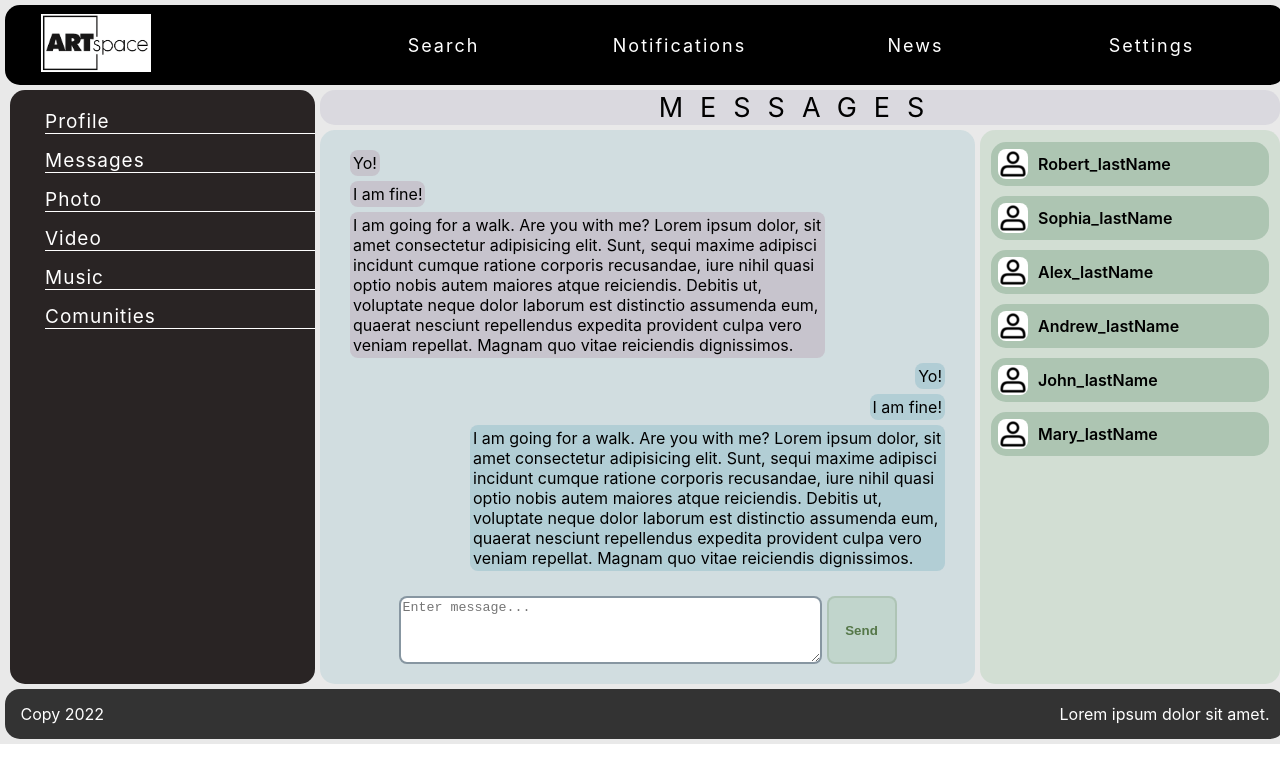
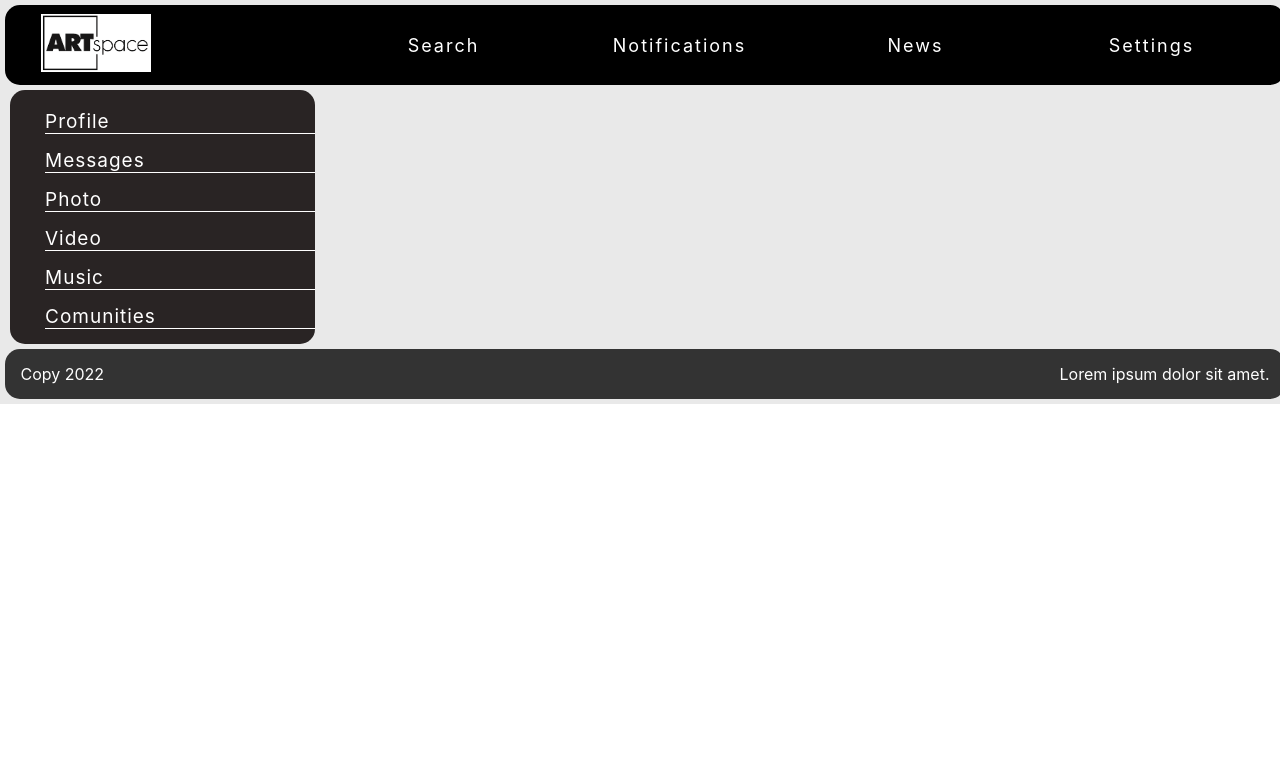
Before and after one commit to nym-tmn/react_project_social_network, a React (Create React App) app: page / in a window 1280 px wide. Shown: the top 782 px of the page. Built offline with nearby package versions, Linux system fonts and the light colour scheme.

Commit message:
Add paths for Projects, Followers, Folowings

```diff
--- a/src/App.js
+++ b/src/App.js
@@ -35,7 +35,7 @@ const App = (props) => {
 								followers={props.state.profilePage}
 								followings={props.state.profilePage}
 								projects={props.state.profilePage}/>} />
-							<Route path='*' element={<Dialogs
+							<Route path='/dialogs' element={<Dialogs
 								dialogItem={props.state.dialogsPage}
 								messageToMe={props.state.dialogsPage}
 								messageFromMe={props.state.dialogsPage} />} />
--- a/src/components/Dialogs/Dialog_item/Dialog_item.jsx
+++ b/src/components/Dialogs/Dialog_item/Dialog_item.jsx
@@ -6,7 +6,7 @@ import classes from './Dialog_item.module.css';
 
 const DialogItem = (props) => {
 
-	let path = '/dialog/' + props.id;
+	let path = '/dialogs/' + props.id;
 
 	return (
 		<div className={classes.dialog}>
--- a/src/components/Dialogs/Dialogs.jsx
+++ b/src/components/Dialogs/Dialogs.jsx
@@ -9,7 +9,7 @@ import classes from './Dialogs.module.css';
 const Dialogs = (props) => {
 
 	let dialogItemElements = props.dialogItem.dialogItemData
-		.map((dialog) => <DialogItem name={dialog.name} id={dialog.id} avatar={dialog.avatar} />);
+		.map((dialog) => <DialogItem id={dialog.id} name={dialog.name} avatar={dialog.avatar} />);
 
 	return (
 		<div className={classes.dialogs}>
--- a/src/components/Profile/Environment/Follow/My_followers/Followers/Follower/Follower.jsx
+++ b/src/components/Profile/Environment/Follow/My_followers/Followers/Follower/Follower.jsx
@@ -1,15 +1,19 @@
 
 import React from 'react';
+import { NavLink } from 'react-router-dom';
 import classes from './Follower.module.css';
 
 const Follower = (props) => {
+
+	let path = '/profile/followers/' + props.id;
+
 	return (
-				<div className={classes.item}>
-					<a href="#s" className={classes.linkItem}>
+		<div className={classes.item}>
+			<NavLink to={path} className={classes.linkItem}>
 				<img src={props.iconFollower} alt="icon_follower_1.png" />
 				<div className={classes.name}>{props.name}</div>
-					</a>
-				</div>
+			</NavLink>
+		</div>
 	);
 };
 
--- a/src/components/Profile/Environment/Follow/My_followers/Followers/Followers.jsx
+++ b/src/components/Profile/Environment/Follow/My_followers/Followers/Followers.jsx
@@ -6,7 +6,7 @@ import classes from './Followers.module.css';
 
 const Followers = (props) => {
 	let followersElements = props.followers.followersData
-		.map(follower => <Follower iconFollower={follower.iconFollower} name={follower.name} />)
+		.map(follower => <Follower id={follower.id} iconFollower={follower.iconFollower} name={follower.name} />)
 
 	return (
 		<div className={classes.items}>
--- a/src/components/Profile/Environment/Follow/My_followings/Followings/Following/Following.jsx
+++ b/src/components/Profile/Environment/Follow/My_followings/Followings/Following/Following.jsx
@@ -1,14 +1,19 @@
 
 import React from 'react';
+import { NavLink } from 'react-router-dom';
+
 import classes from './Following.module.css';
 
 const Following = (props) => {
+
+	let path = '/profile/followings/' + props.id;
+
 	return (
 		<div className={classes.item}>
-			<a href="#s" className={classes.linkItem}>
+			<NavLink to={path} className={classes.linkItem}>
 				<img src={props.iconFollowing} alt="icon_following_1.png" />
 				<div className={classes.name}>{props.name}</div>
-			</a>
+			</NavLink>
 		</div>
 	);
 };
--- a/src/components/Profile/Environment/Follow/My_followings/Followings/Followings.jsx
+++ b/src/components/Profile/Environment/Follow/My_followings/Followings/Followings.jsx
@@ -7,7 +7,7 @@ import classes from './Followings.module.css';
 const Followings = (props) => {
 
 	let followingsElements = props.followings.followingsData
-		.map(following => <Following iconFollowing={following.iconFollowing} name={following.name} />)
+		.map(following => <Following id={following.id} iconFollowing={following.iconFollowing} name={following.name} />)
 
 	return (
 		<div className={classes.items}>
--- a/src/components/Profile/Environment/My_projects/Projects/Project/Project.jsx
+++ b/src/components/Profile/Environment/My_projects/Projects/Project/Project.jsx
@@ -1,16 +1,21 @@
 
 import React from 'react';
+import { NavLink } from 'react-router-dom';
+
 import classes from './Project.module.css';
 
 const Project = (props) => {
+
+	let path = '/profile/projects' + props.id;
+
 	return (
 		<div className={classes.item}>
-			<a href="#s" className={classes.linkItem}>
+			<NavLink to={path} className={classes.linkItem}>
 				<div className={classes.linkImageContiner}>
 					<img src={props.iconProject} alt="icon_project_1.png" />
 				</div>
 				<div className={classes.nameProject}>{props.nameProject}</div>
-			</a>
+			</NavLink>
 		</div>
 	);
 };
--- a/src/components/Profile/Environment/My_projects/Projects/Projects.jsx
+++ b/src/components/Profile/Environment/My_projects/Projects/Projects.jsx
@@ -7,7 +7,7 @@ import classes from './../Projects/Projects.module.css';
 const Projects = (props) => {
 
 	let projectsElements = props.projects.projectsData
-		.map(project => <Project iconProject={project.iconProject} nameProject={project.nameProject} />)
+		.map(project => <Project id={project.id} iconProject={project.iconProject} nameProject={project.nameProject} />)
 
 	return (
 		<div className={classes.items}>
```
